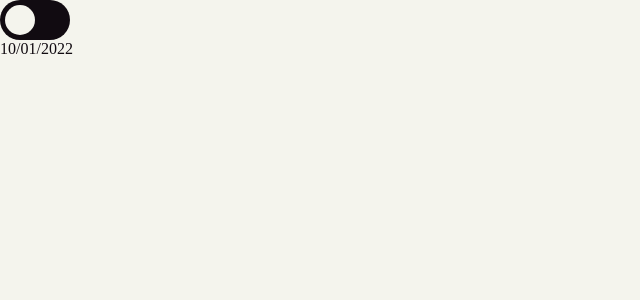
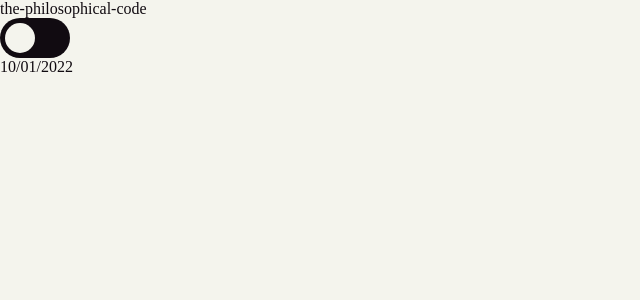
Before and after one commit to houzyk/blog, a Next.js app: page / in a window 1280 px wide. Shown: the top 300 px of the page, without its empty margins (0-640 px from the left). Built offline with nearby package versions, Linux system fonts and the light colour scheme.

Commit message:
ADD home link logo

```diff
--- a/components/footer.tsx
+++ b/components/footer.tsx
@@ -12,7 +12,7 @@ const Footer: FunctionComponent = () => {
   return (
     <footer className={styles.footer}>
       <NightToggle />
-      <Today/>
+      <Today />
     </footer>
   );
 }
--- a/components/navbar.tsx
+++ b/components/navbar.tsx
@@ -1,13 +1,23 @@
 // react
-import React, { FunctionComponent } from "react";
+import React, { FunctionComponent } from "react"
+
+// next
+import { NextRouter, useRouter } from "next/router"
 
 // css
-import styles from "../styles/components/Navbar.module.css";
+import styles from "../styles/components/Navbar.module.css"
 
 const Navbar: FunctionComponent = () => {
+  const router: NextRouter = useRouter()
+
   return (
-    <>
-    </>
+    <nav>
+      <div
+        onClick={(): Promise<boolean> => router.push('/')}
+      >
+        the-philosophical-code
+      </div>
+    </nav>
   );
 }
 
--- a/components/night_toggle.tsx
+++ b/components/night_toggle.tsx
@@ -17,8 +17,8 @@ const NightToggle: FunctionComponent = () => {
 
   return (
     <div
-    className= {view ? styles.boxLight : styles.boxNight}
-    onClick={():void => handleViewMode()}
+      className= {view ? styles.boxLight : styles.boxNight}
+      onClick={():void => handleViewMode()}
     >
       <div
         aria-label={view ? "toggle night mode" : "toggle light mode"}
--- a/pages/index.tsx
+++ b/pages/index.tsx
@@ -4,6 +4,7 @@ import Head from 'next/head'
 
 // components
 import Footer from '../components/footer'
+import Navbar from '../components/navbar'
 
 // css
 import styles from '../styles/pages/Home.module.css'
@@ -14,6 +15,7 @@ const Home: NextPage = () => {
       <Head>
         <title>The Philosophical Code</title>
       </Head>
+      <Navbar />
       <Footer />
     </div>
   )
```
Also changed, not shown: pages/hellocomputer.tsx (+7 -0 lines), pages/keepitdry.tsx (+7 -0 lines).
